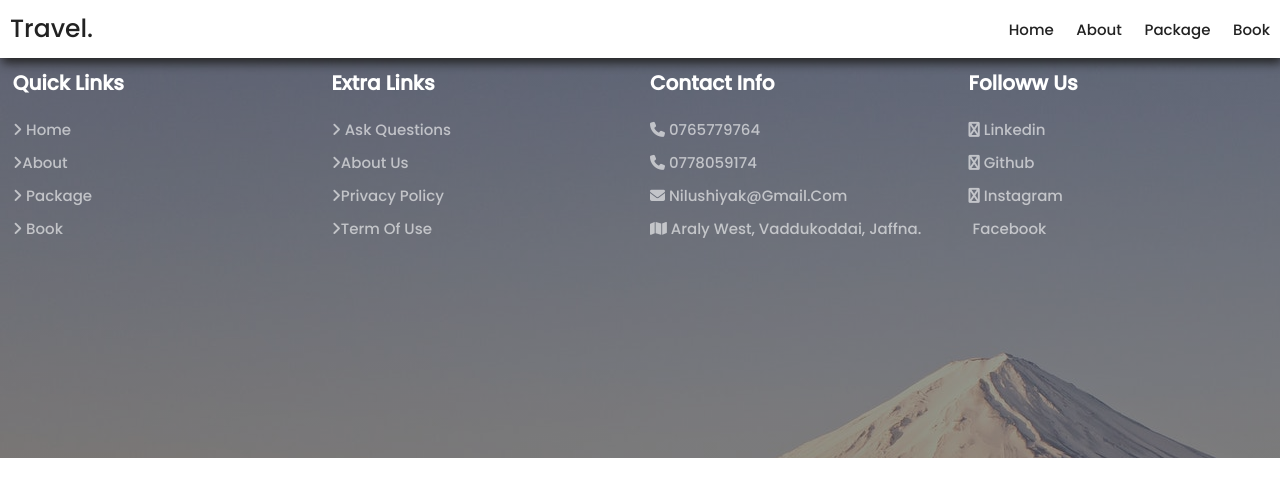
After one commit to Nilushiya/Travel-Tour-website, a PHP site: page /home.html in a window 1280 px wide. The commit adds this page. Shown: the top 497 px of the page. Run offline with PHP 8.4, Linux system fonts and the light colour scheme; some web fonts are replaced.

Commit message:
file change to html

```diff
--- /dev/null
+++ b/home.html
@@ -0,0 +1,66 @@
+<!DOCTYPE html>
+<html lang="en">
+<head>
+    <meta charset="UTF-8">
+    <meta name="viewport" content="width=device-width, initial-scale=1.0">
+
+    <title>home</title>
+    <!--swiper cdn-->
+    <link rel="stylesheet" href="https://cdn.jsdelivr.net/npm/swiper@10/swiper-bundle.min.css"/>
+    <link rel="stylesheet" href="style.css">
+    <link rel="stylesheet" href="https://cdnjs.cloudflare.com/ajax/libs/font-awesome/6.4.2/css/all.min.css" integrity="sha512-z3gLpd7yknf1YoNbCzqRKc4qyor8gaKU1qmn+CShxbuBusANI9QpRohGBreCFkKxLhei6S9CQXFEbbKuqLg0DA==" crossorigin="anonymous" referrerpolicy="no-referrer" />
+</head>
+<body>
+
+        <div class="header">
+            <a href="home.php" class="logo">Travel.</a>
+
+            <nav class="navbar">
+                <a href="home.php">home</a>
+                <a href="about.php">about</a>
+                <a href="package.php">package</a>
+                <a href="book.php">book</a>
+            </nav>
+
+            <div id="menu-btn" class="fas fa-bars"></div>
+        </div>
+
+<!--footer-->
+    <section class="footer">
+            <div class="box-container">
+                <div class="box">
+                    <h3>quick links</h3>
+                    <a href="home.php"> <i class="fas fa-angle-right"></i> home</a>
+                    <a href="about.php"> <i class="fas fa-angle-right"> </i>about</a>
+                    <a href="package.php"> <i class="fas fa-angle-right"></i> package</a>
+                    <a href="book.php"> <i class="fas fa-angle-right"></i> book</a>
+                </div>
+                <div class="box">
+                    <h3>extra links</h3>
+                    <a href="#"> <i class="fas fa-angle-right"></i> ask questions</a>
+                    <a href="#"> <i class="fas fa-angle-right"> </i>about us</a>
+                    <a href="#"> <i class="fas fa-angle-right"> </i>privacy policy</a>
+                    <a href="#"> <i class="fas fa-angle-right"> </i>term of use</a>
+                </div>
+                <div class="box">
+                    <h3>contact info</h3>
+                    <a href="#"> <i class="fas fa-phone"></i> 0765779764</a>
+                    <a href="#"> <i class="fas fa-phone"></i> 0778059174</a>
+                    <a href="#"> <i class="fas fa-envelope"></i> nilushiyak@gmail.com</a>
+                    <a href="#"> <i class="fas fa-map"></i> Araly west, vaddukoddai, jaffna.</a>
+                </div>
+                <div class="box">
+                    <h3>followw us</h3>
+                    <a href="#"> <i class="fas fa-facebook"></i> linkedin</a>
+                    <a href="#"> <i class="fas fa-twitter"></i> github</a>
+                    <a href="#"> <i class="fas fa-instagram"></i> instagram</a>
+                    <a href="#"> <i class="fas fa-linedin"></i> facebook</a>
+                </div>
+        </div>
+    </section>
+    <script src="js.js"></script>
+    <!--swiper js-->
+    <script src="https://cdn.jsdelivr.net/npm/swiper@10/swiper-bundle.min.js"></script>
+
+</body>
+</html>
--- a/js.js
+++ b/js.js
@@ -1,9 +1,8 @@
-console.log("okm");
 let menu = document.querySelector("#menu-btn");
 let  navbar = document.querySelector(".header .navbar");
-console.log("okm");
+
+
 menu.addEventListener("click",() => {
-    console.log("ok");
     menu.classList.toggle("fa-times");
     navbar.classList.toggle("active");
 })
--- a/style.css
+++ b/style.css
@@ -23,7 +23,6 @@
 }
 html{
     font-size: 62.5%;
-    overflow: hidden;
 }
 html::-webkit-scrollbar{
     width: 1rem;
@@ -48,7 +47,7 @@ section{
     padding: 1rem;
     align-items: center;
     justify-content: space-between;
-    box-shadow: 2px 5px 10px black;
+    box-shadow: 2px 5px 10px var(--black);
 }
 .header .logo{
     font-size: 2.5rem;
@@ -68,7 +67,33 @@ section{
     color: var(--black);
     display: none;
 }
+section{
+    width: 100vw;
+    min-height: 50vh;
+}
 
+/*footer*/
+.footer{
+    background-size: cover;
+    background-position: center;
+    background: linear-gradient(rgba(0, 0, 0, 0.4), rgba(0, 0, 0, 0.4)), url(media/footer.jpg);
+}
+.footer .box-container{
+    display: grid ;
+    grid-template-columns: repeat(auto-fit,minmax(25rem,1fr));
+    gap: 2rem;
+}
+.footer .box-container .box h3{
+    color:var(--white);
+    font-size: 2rem;
+    padding-bottom: 2rem;
+}
+.footer .box-container .box a{
+    color:var(--light-white);
+    font-size: 1.5rem;
+    padding-bottom: 1rem;
+    display: block;
+}
 
 
 @media(max-width:1200px){
```
Also changed, not shown: home.php (deleted, +0 -36 lines), media/footer.jpg (added).
